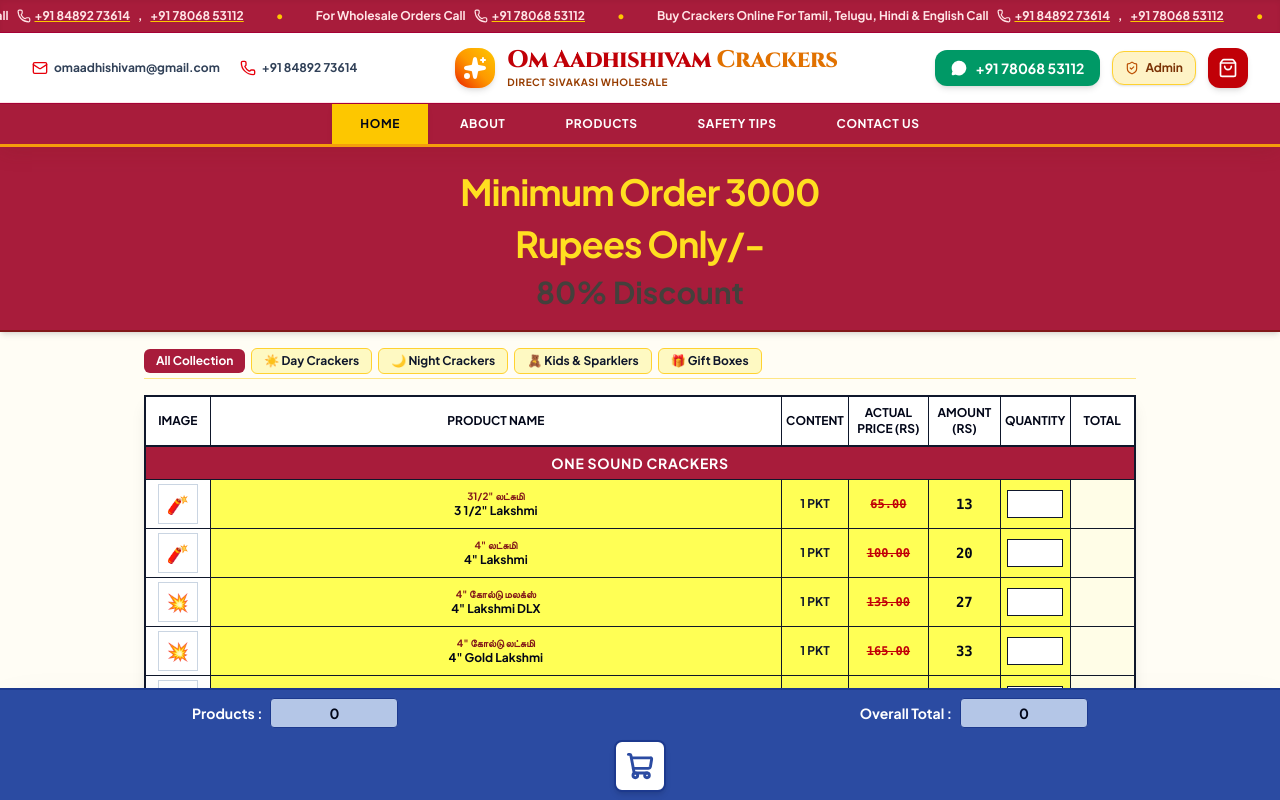
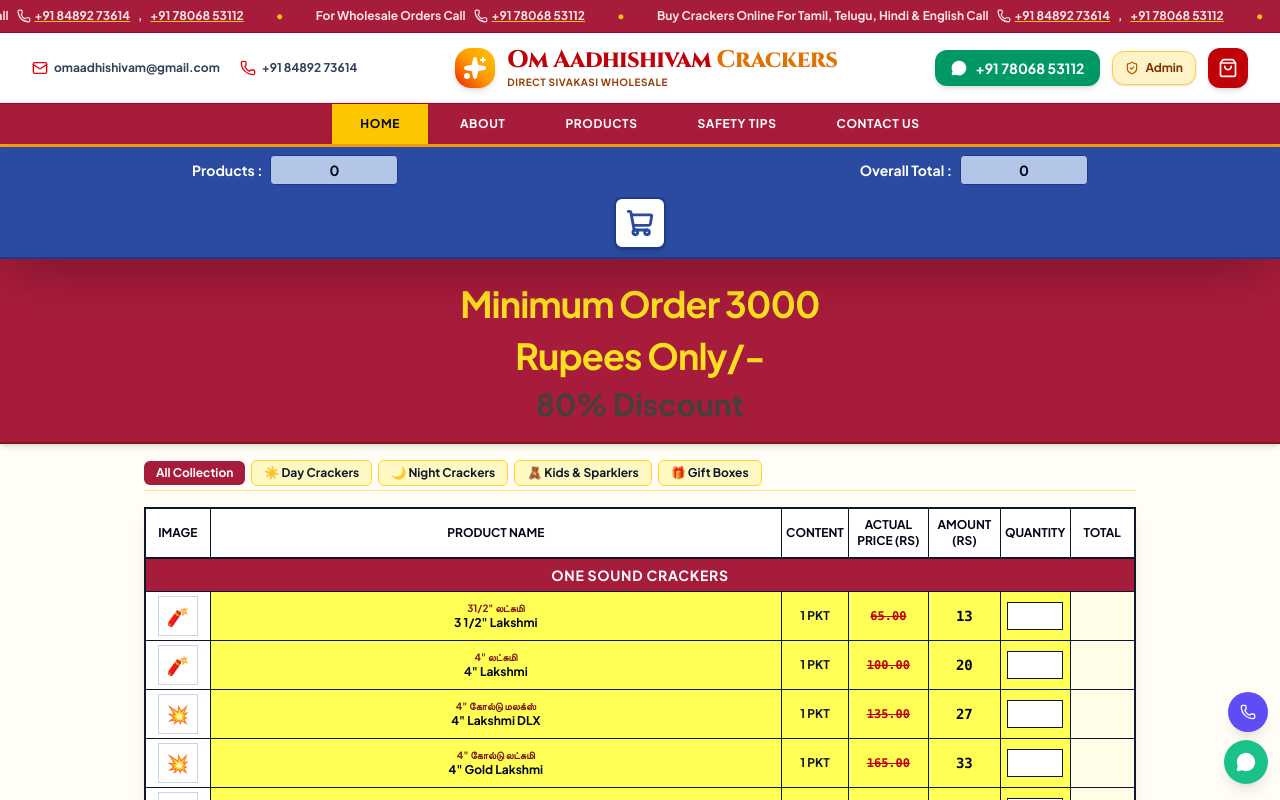
Before and after one commit to gokila0/crackers, a React (Vite) app: page / in a window 1280 px wide. Shown: the top 800 px of the page. Built offline with nearby package versions, Linux system fonts and the light colour scheme.

Commit message:
Pin Royal Blue Order Estimator Bar sticky top-0 z-50 above product catalog matching exact lanacrackers screenshot layout

```diff
--- a/src/components/ProductCatalog.jsx
+++ b/src/components/ProductCatalog.jsx
@@ -76,7 +76,7 @@
   });
 
   return (
-    <section id="products" className="py-4 px-1 sm:px-4 max-w-5xl mx-auto space-y-4 pb-32">
+    <section id="products" className="py-4 px-1 sm:px-4 max-w-5xl mx-auto space-y-4 pb-8">
       {/* Category Tab Buttons */}
       <div className="flex items-center gap-1.5 overflow-x-auto pb-1 scrollbar-none border-b border-amber-200">
         <button
--- a/src/components/StickyEstimatorBar.jsx
+++ b/src/components/StickyEstimatorBar.jsx
@@ -6,7 +6,7 @@
   const netPayable = cartItems.reduce((sum, item) => sum + item.price * item.quantity, 0);
 
   return (
-    <div className="fixed bottom-0 inset-x-0 z-50 w-full bg-[#2b4ba2] text-white px-3 py-2 shadow-2xl border-t-2 border-blue-900">
+    <div className="sticky top-0 z-50 w-full bg-[#2b4ba2] text-white px-3 py-2 shadow-2xl border-b-2 border-blue-900">
       <div className="max-w-4xl mx-auto flex flex-col items-center gap-2">
         {/* Top Stats Inputs Row */}
         <div className="w-full flex items-center justify-between gap-4 text-sm font-bold">
```
